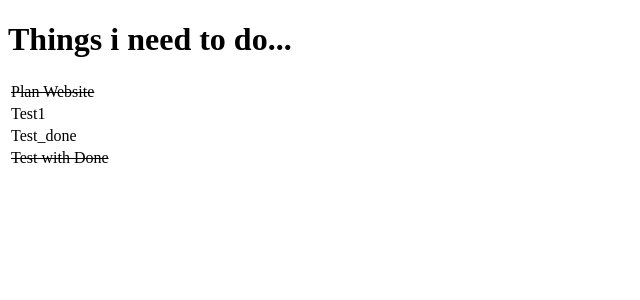
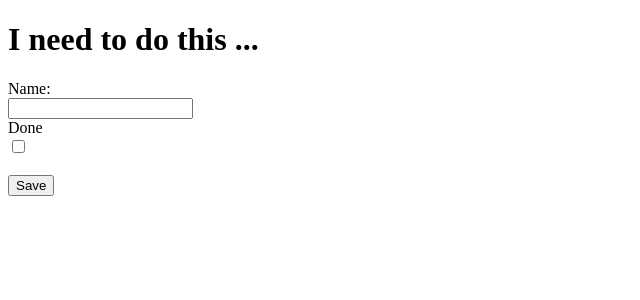
Before and after one commit to Rawa08/My-First-Django-app, a Django app: page /add in a window 1280 px wide. Shown: the top 300 px of the page, without its empty margins (0-640 px from the left). Run offline with Django 3.2, Linux system fonts and the light colour scheme; data comes from the database, SQL or seed files in the repository; both versions use the stored data as it was after the commit.

Commit message:
Creating new_item view

```diff
--- a/django_todo/urls.py
+++ b/django_todo/urls.py
@@ -15,8 +15,9 @@ Including another URLconf
 """
 from django.conf.urls import url
 from django.contrib import admin
-from todo.views import get_todo_list
+from todo.views import get_todo_list, create_an_item
 urlpatterns = [
     url(r'^admin/', admin.site.urls),
-    url(r'', get_todo_list)
+    url(r'^$', get_todo_list),
+    url(r'^add', create_an_item)
 ]
--- /dev/null
+++ b/todo/templates/item_form.html
@@ -0,0 +1,20 @@
+<!DOCTYPE html>
+<html>
+<head>
+<title>Django01-Add form</title>
+</head>
+<body>
+<h1>I need to do this ...</h1>
+<form method="POST">
+{% csrf_token %}
+<label for="id_name">Name:</label><br>
+<input type="text" id="id_name" name="name" /><br>
+
+<label for="id_done">Done</label><br>
+<input type="checkbox" id="id_done" name="done" /><br>
+<br>
+<button type="submit">Save</button>
+</form>
+
+</body>
+</html>
--- a/todo/templates/todo_list.html
+++ b/todo/templates/todo_list.html
@@ -16,10 +16,8 @@
 {% empty %}
 <p>You have nothing to do.</p>
 {%endfor%}
+</table>
+<a href="add">Add an item</a>
 
-
-
-
-</table>
 </body>
 </html>
--- a/todo/views.py
+++ b/todo/views.py
@@ -1,4 +1,4 @@
-from django.shortcuts import render, HttpResponse
+from django.shortcuts import render, HttpResponse, redirect
 from .models import Item
 
 # Create your views here.
@@ -6,4 +6,15 @@ from .models import Item
 
 def get_todo_list(request):
     results = Item.objects.all()
-    return render(request, 'todo_list.html', {'items':results})
+    return render(request, 'todo_list.html', {'items': results})
+
+
+def create_an_item(request):
+    if request.method == 'POST':
+        new_item = Item()
+        new_item.name = request.POST.get('name')
+        new_item.done = 'done' in request.POST
+        new_item.save()
+
+        return redirect(get_todo_list)
+    return render(request, 'item_form.html')
```
Also changed, not shown: db.sqlite3.
